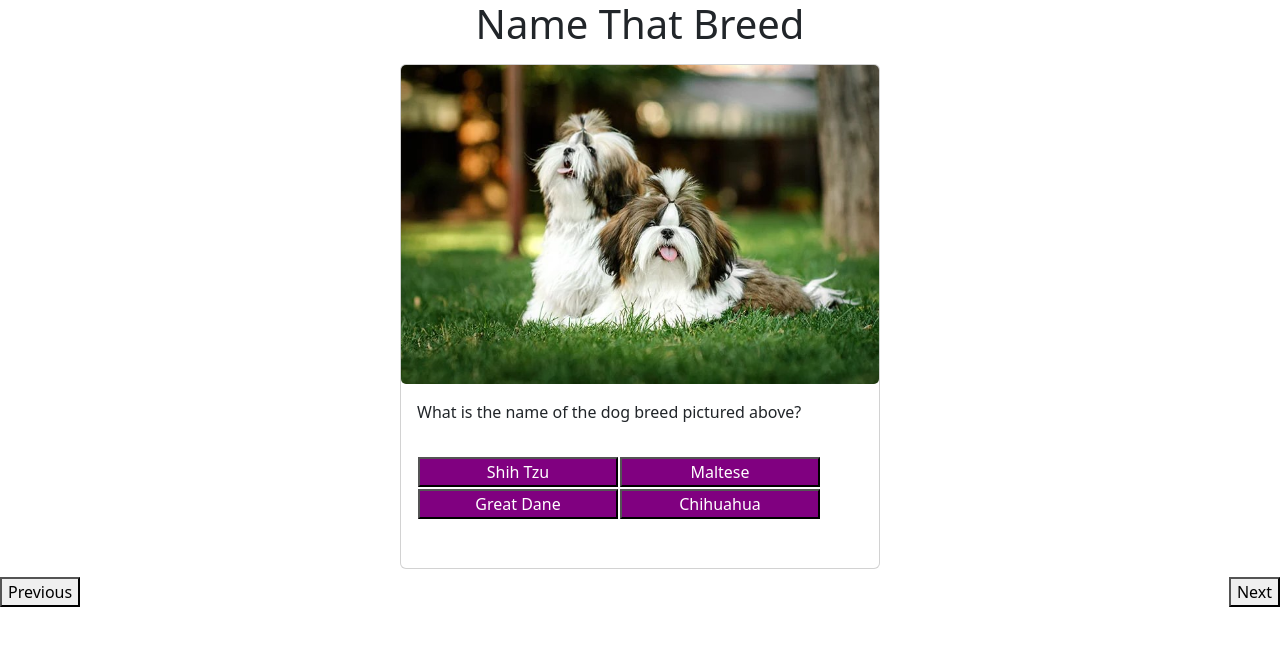
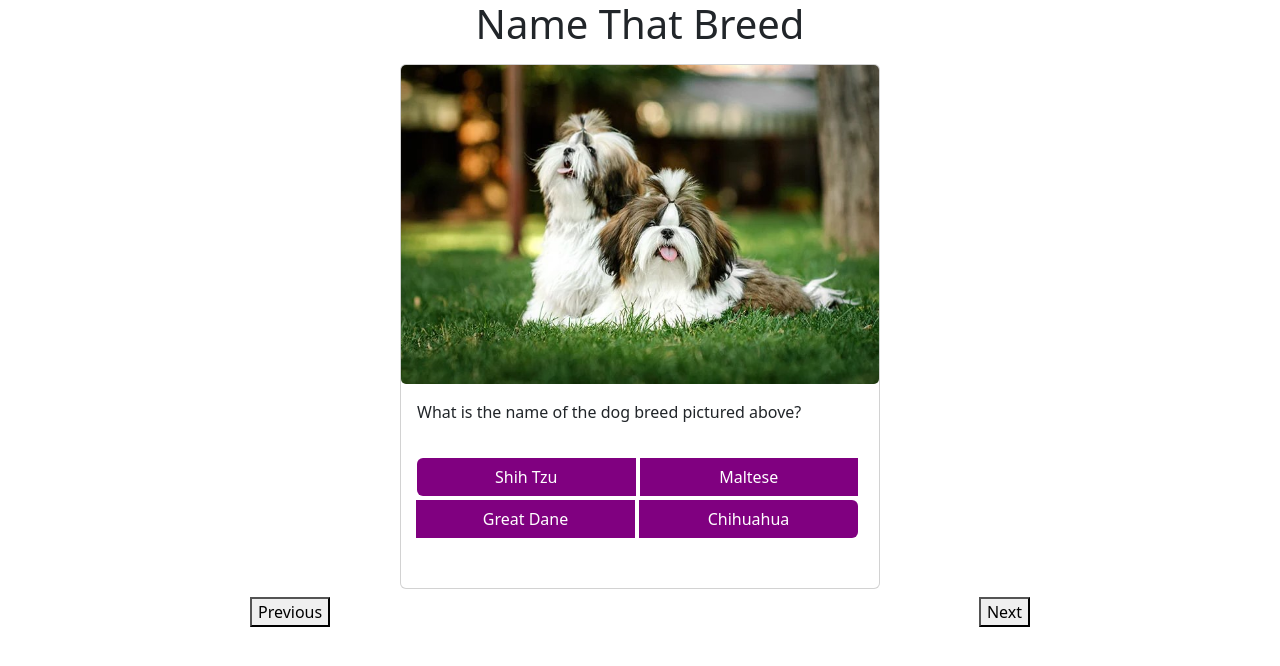
Before and after one commit to AdventureBear/Dog-Trivia-Kris-B, a React (Vite) app: page / in a window 1280 px wide. Shown: the top 666 px of the page. Built offline with nearby package versions, Linux system fonts and the light colour scheme.

Commit message:
Answer buttons functioning as expected.

```diff
--- a/src/App.tsx
+++ b/src/App.tsx
@@ -17,8 +17,20 @@ function App() {
     <div>
       <h1>Name That Breed</h1>
       <MyCard index={index} />
-      <button onClick={decrementIndex}>Previous</button>
-      <button style={{ float: "right" }} onClick={incrementIndex}>
+      <button
+        disabled={false}
+        id="prev"
+        style={{ marginLeft: "250px" }}
+        onClick={decrementIndex}
+      >
+        Previous
+      </button>
+      <button
+        disabled={false}
+        id="next"
+        style={{ float: "right", marginRight: "250px" }}
+        onClick={incrementIndex}
+      >
         Next
       </button>
     </div>
--- a/src/components/AnswerButton.tsx
+++ b/src/components/AnswerButton.tsx
@@ -9,10 +9,6 @@ interface Props {
 }
 
 function AnswerButton({ index, answerIndex }: Props) {
-  // let selectedBreedName = "";
-  // let correctBreedName = "";
-  // let isCorrect = true;
-
   let answers = [
     breedDataObj[index].a,
     breedDataObj[index].b,
@@ -22,16 +18,28 @@ function AnswerButton({ index, answerIndex }: Props) {
   const [color, setColor] = useState("white");
   const [bgColor, setBgColor] = useState("purple");
 
+  const [isButtonDisabled, setButtonDisabled] = useState(false);
+
   // when index changes reset button colors
   useEffect(() => {
     setBgColor("purple");
     setColor("white");
   }, [index]);
 
+  useEffect(() => {
+    setButtonDisabled(false);
+  }, [index]);
+
   const handleClick = (evt: any) => {
     let selectedBreedName = "";
     let correctBreedName = "";
     let isCorrect = true;
+
+    const disableButton = () => {
+      setButtonDisabled(true);
+    };
+
+    console.log(evt);
 
     selectedBreedName = evt.target.innerText;
     correctBreedName = breedDataObj[index].breedName;
@@ -42,11 +50,14 @@ function AnswerButton({ index, answerIndex }: Props) {
 
     setBgColor(isCorrect ? "#33FF00" : "#FF3300"); // green / red
     setColor(isCorrect ? "#336600" : "#990000"); // dark green / dark red
+
+    disableButton();
   };
 
   return (
     <>
       <button
+        disabled={isButtonDisabled}
         style={{ backgroundColor: bgColor, color: color }}
         onClick={handleClick}
       >
--- a/src/components/AnswerButtonGroup.css
+++ b/src/components/AnswerButtonGroup.css
@@ -4,6 +4,7 @@
 }
 
 .btn-group button {
-    margin: 1px 1px 1px 1px;
-    width: 200px;
+    margin: 2px 5px 2px 5px;
+    width: 150px;
+    margin-left: auto;
 }
--- a/src/components/AnswerButtonGroup.tsx
+++ b/src/components/AnswerButtonGroup.tsx
@@ -1,21 +1,107 @@
+import { breedDataObj } from "../data/gameData";
 import "./AnswerButtonGroup.css";
-import AnswerButton from "./AnswerButton";
+import { useEffect, useState } from "react";
 
 interface Props {
   index: number;
 }
 
 function AnswerButtonGroup({ index }: Props) {
+  const [isButtonDisabled, setButtonDisabled] = useState(false);
+
+  // when index changes reset button colors
+  useEffect(() => {
+    const buttons = document.querySelectorAll("button");
+    for (let i = 0; i < buttons.length; i++) {
+      if (buttons[i].id !== "prev" && buttons[i].id !== "next") {
+        buttons[i].style.backgroundColor = "purple";
+      }
+    }
+  }, [index]);
+
+  // when index changes reset disabled to false
+  useEffect(() => {
+    setButtonDisabled(false);
+  }, [index]);
+
+  let correctBreedName = "";
+  let selectedBreedName = "";
+  let activeButton = "";
+  let isCorrect = true;
+
+  const handleClick = (evt: any) => {
+    const disableButton = () => {
+      setButtonDisabled(true);
+    };
+
+    const buttons = document.querySelectorAll("button");
+
+    selectedBreedName = evt.target.innerText;
+    activeButton = evt.target.id;
+    correctBreedName = breedDataObj[index].breedName;
+
+    selectedBreedName === correctBreedName
+      ? (isCorrect = true)
+      : (isCorrect = false);
+
+    for (let i = 0; i < buttons.length; i++) {
+      if (buttons[i].id === activeButton) {
+        buttons[i].classList.add("active");
+        buttons[i].style.backgroundColor = isCorrect ? "green" : "red";
+      }
+    }
+
+    disableButton();
+  };
+
   return (
     <>
       <div className="btn-group" id="AnswerButtonGroup">
-        <AnswerButton index={index} answerIndex={0} />
-        <AnswerButton index={index} answerIndex={1} />
-        <AnswerButton index={index} answerIndex={2} />
-        <AnswerButton index={index} answerIndex={3} />
+        <button
+          className="btn"
+          disabled={isButtonDisabled}
+          style={{ backgroundColor: "purple", color: "white" }}
+          id="ansBtnA"
+          onClick={handleClick}
+        >
+          {breedDataObj[index].a}
+        </button>
+        <button
+          className="btn"
+          disabled={isButtonDisabled}
+          style={{ backgroundColor: "purple", color: "white" }}
+          id="ansBtnB"
+          onClick={handleClick}
+        >
+          {breedDataObj[index].b}
+        </button>
+        <button
+          className="btn"
+          disabled={isButtonDisabled}
+          style={{ backgroundColor: "purple", color: "white" }}
+          id="ansBtnC"
+          onClick={handleClick}
+        >
+          {breedDataObj[index].c}
+        </button>
+        <button
+          className="btn"
+          disabled={isButtonDisabled}
+          style={{ backgroundColor: "purple", color: "white" }}
+          id="ansBtnD"
+          onClick={handleClick}
+        >
+          {breedDataObj[index].d}
+        </button>
       </div>
     </>
   );
 }
 
 export default AnswerButtonGroup;
+
+// option 2 - individual component buttons
+// <AnswerButton index={index} answerIndex={0} />
+// <AnswerButton index={index} answerIndex={1} />
+// <AnswerButton index={index} answerIndex={2} />
+// <AnswerButton index={index} answerIndex={3} />
--- a/src/components/QuestionCard.tsx
+++ b/src/components/QuestionCard.tsx
@@ -21,7 +21,6 @@ function QuestionCard({ index }: Props) {
         />
 
         <CardBody>
-          {/* <h5 className="card-title">Card title</h5> */}
           <p className="card-text">
             What is the name of the dog breed pictured above?
           </p>
--- a/src/data/gameData.js
+++ b/src/data/gameData.js
@@ -29,8 +29,8 @@ export const breedDataObj = [
       questionId: 4,
       imagePath: "../images/4_gsd.png",
       breedName: "German Shepherd Dog",
-      a: "German Shepherd Dog",
-      b: "Maltese",
+      a: "Golden Retriever",
+      b: "German Shepherd Dog",
       c: "Labrador",
       d: "Chihuahua"
     },
```
